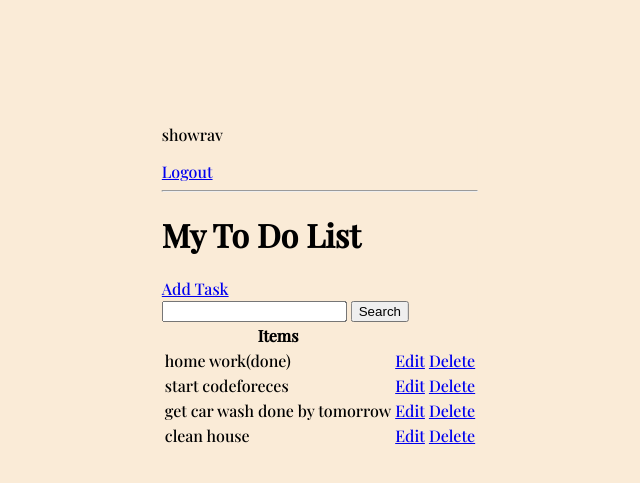
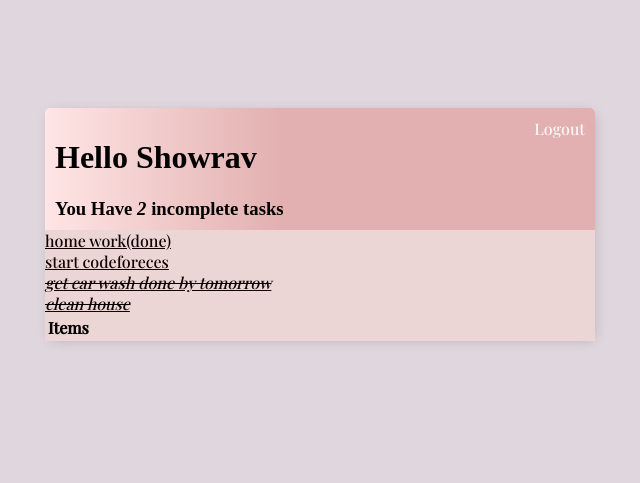
Before and after one commit to Showrav-Dhar/TaskMaster, a Django app: page / in a window 1280 px wide. Shown: the top 483 px of the page, without its empty margins (320-960 px from the left). Run offline with Django 4.2, Linux system fonts and the light colour scheme; a user stored in the database is signed in; data comes from the database, SQL or seed files in the repository; both versions use the stored data as it was after the commit; lists and menus that the app fills with data are empty.

Commit message:
task list dekhachhena

```diff
--- a/base/templates/base/main.html
+++ b/base/templates/base/main.html
@@ -15,26 +15,46 @@
 
         <style>
             body{
-                background-color: antiquewhite;
+                background-color: #dfd6de;
                 font-family: 'Montserrat', sans-serif;
                 font-family: 'Playfair Display', serif;
                 padding: 100px;
             }
 
-            /* .container {
+
+            .container {
+                /* position: absolute;
+                left: 50%;
+                transform: translateX(-50%); */
                 max-width: 550px;
                 margin: auto;
-                background-color: antiquewhite;
+                background-color: #ebd5d5;
+                -webkit-box-shadow: 2px 2px 13px -4px rgba(0,0,0,0.21);
+                box-shadow: 2px 2px 13px -4px rgba(0,0,0,0.21);
+            }
 
-            } */
-            .container {
-                position: absolute;
-                left: 50%;
-                transform: translateX(-50%);
-                max-width: 550px;
-                margin: auto;
-                background-color: antiquewhite;
+            h1,h2,h3,h4,h5,h6{
+                font-family: 'Raleway', sans-sarif;
             }
+
+            a,p{
+                color:rgb(17, 1, 1) ;
+            }
+
+            .header-bar {
+                display: flex;
+                justify-content: space-between;
+                color: black;
+                padding: 10px;
+                border-radius: 5px 5px 0 0;
+                background: linear-gradient(90deg, #FFE5E5 0%, #e2b0b0 43%, #e2b0b0 100%);
+            }
+
+            .header-bar a {
+               color: rgb(247, 247, 247);
+               text-decoration: none;
+            }
+
         </style>
 
     </head>
--- a/base/templates/base/register.html
+++ b/base/templates/base/register.html
@@ -8,5 +8,5 @@
     <input type="Submit" value="Register">
 </form>
 
-<p>Already Have An Account? <a href="">Login</a></p>
+<p>Already Have An Account? <a href="{% url 'login' %}">Login</a></p>
 {% endblock content %}
--- a/base/templates/base/task_list.html
+++ b/base/templates/base/task_list.html
@@ -1,36 +1,53 @@
 {% extends 'base/main.html' %}
 {% block content %}
 
+<div class="header-bar">
+  <div>
+    <h1>Hello {{request.user|title}}</h1>
+    <h3 style="margin: 0;">You Have <i>{{count}}</i> incomplete task{{ count|pluralize:"s" }}</h3>
+  </div>
   {% if request.user.is_authenticated %}
-  <p>{{request.user}}</p><!-- Shows the name of the currently logged in user -->
+  <!-- <p>{{request.user}}</p>Shows the name of the currently logged in user -->
   <a href="{% url 'logout' %}">Logout</a>
-{% else  %}
+  {% else %}
   <a href="{% url 'login' %}">Login</a>
   {% endif %}
+</div>
 
-<hr>
-<h1>My To Do List</h1>
 
-<a href="{% url 'task-create' %}">Add Task</a>
-
+<!-- <a href="{% url 'task-create' %}">Add Task</a>
 <form method='get'>
   <input type='text' name='search-area' value="{{search_input}}">
   <input type='submit' value='Search'>
-</form>
+</form> -->
+
+<div class="task-items-wrapper">
+  {% for task in tasks %}
+    <div class="task-wrapper">
+      {% if task.complete %}
+        <div class="task-title">
+          <div class="task-complete-icon"></div>
+          <i><s><a href="{% url 'task-update' task.id %}">{{ task.title }}</a></s></i>
+        </div>
+
+      {% else %}
+      <div class="task-title">
+        <div class="task-incomplete-icon"></div>
+        <a href="{% url 'task-update' task.id %}">{{ task.title }}</a>
+      </div>
+      {% endif %}
+    </div>
+  {% empty %}
+  <h3>No Items in List</h3>
+  {% endfor %}
+</div>
+
+
+
 <table>
   <tr>
     <th>Items</th>
     <th></th>
   </tr>
-    {% for task in tasks %}
-      <tr>
-        <td>{{task.title}}</td>
-        <!-- <td><a href="{% url 'task' task.id %}">View</a></td> -->
-        <td><a href="{% url 'task-update' task.id %}">Edit </a></td>
-        <td><a href="{% url 'task-delete' task.id %}">Delete</a></td>
-      </tr>
-      {% empty %}
-      <h3>No Items in List</h3>
-    {% endfor %}
 </table>
 {% endblock content %}
```
Also changed, not shown: db.sqlite3. Lines whose indentation alone changed are shown as unchanged.
